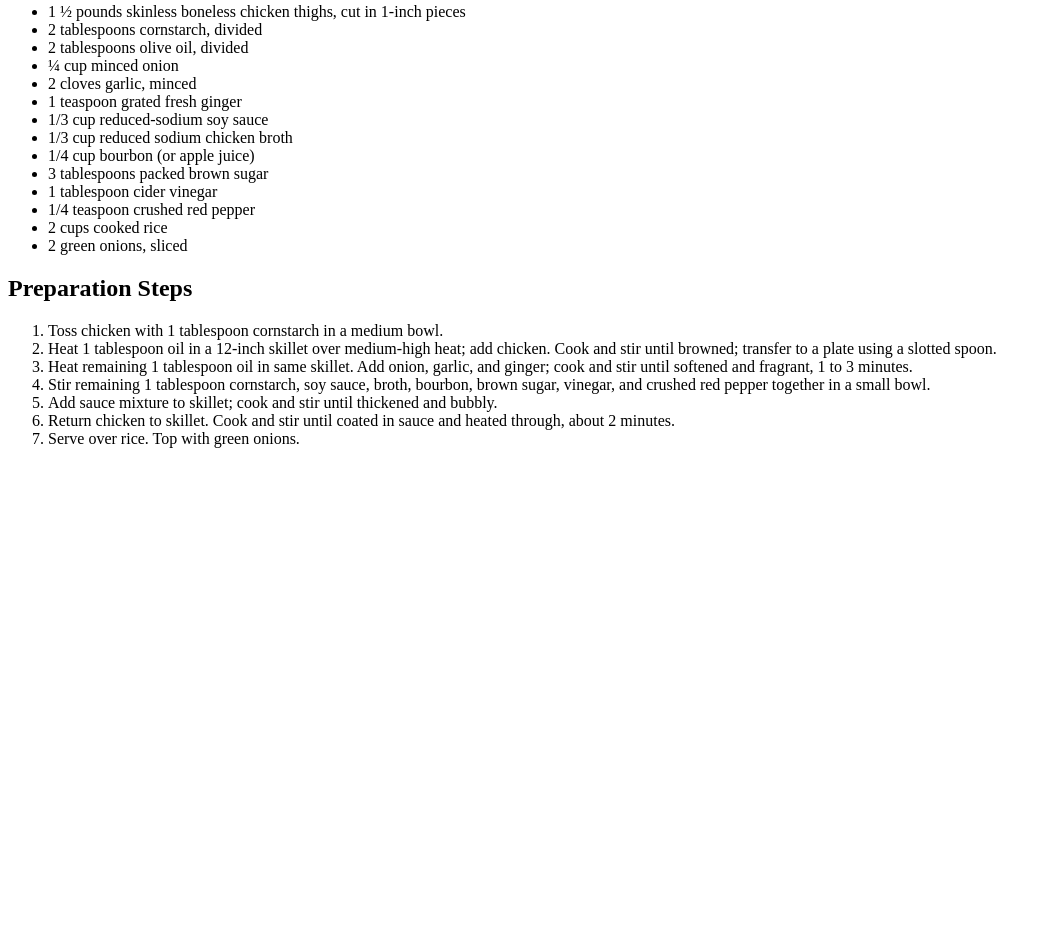
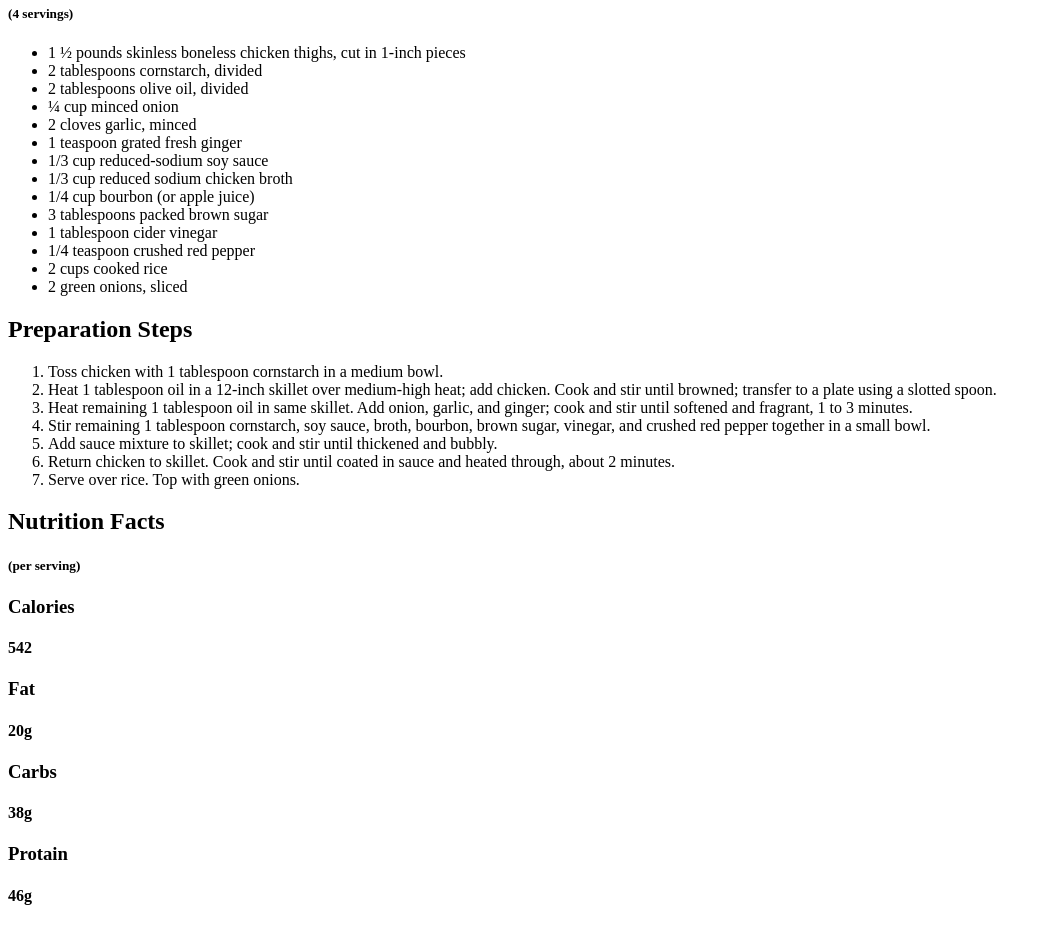
Before and after one commit to Aluren-Workstation/odin-recipes, a plain HTML site: page recipes/bourbonChicken.html in a window 1280 px wide. Shown: the part 632-1558 px from the top of the page, without its empty margins (0-1051 px from the left). Before the commit the page ends 1096 px from the top, so only its background shows below. Drawn offline with Linux system fonts and the light colour scheme.

Commit message:
Add Nutrition Facts to bourbonChicken.html

```diff
--- a/recipes/bourbonChicken.html
+++ b/recipes/bourbonChicken.html
@@ -12,6 +12,7 @@
     <h4>Bourbon chicken is a dish with New Orleans roots that's easy to make with chicken thigh pieces cooked in a sweet brown sugar, bourbon, ginger, garlic, and soy sauce glaze. Serve with rice for a restaurant-worthy meal.</h4>
 
     <h2>Ingredients</h2>
+    <h5>(4 servings)</h5>
     <ul>
         <li>1 ½ pounds skinless boneless chicken thighs, cut in 1-inch pieces</li>
         <li>2 tablespoons cornstarch, divided</li>
@@ -40,6 +41,15 @@
         <li>Serve over rice. Top with green onions.        </li>
     </ol>
 
-
+    <h2>Nutrition Facts</h2>
+    <h5>(per serving)</h5>
+    <h3>Calories</h3>
+    <h4>542</h4>
+    <h3>Fat</h3>
+    <h4>20g</h4>
+    <h3>Carbs</h3>
+    <h4>38g</h4>
+    <h3>Protain</h3>
+    <h4>46g</h4>
 </body>
 </html>
```
